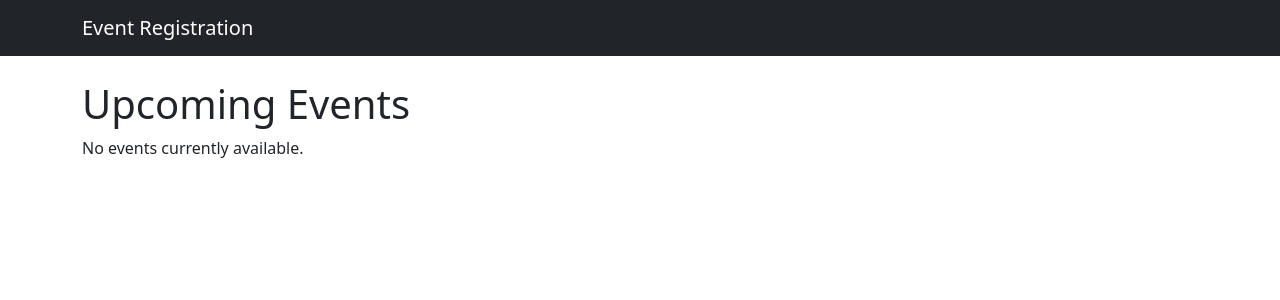
After one commit to rennexcallaghan/kcc-event-app, a Flask app: template templates/events.html in a window 1280 px wide. The commit adds this page. Shown: the top 300 px of the page. Run offline with Flask 3, Linux system fonts and the light colour scheme; the template is opened without the code that fills it, so the values that code supplies are empty.

Commit message:
Added HTML Frontend

```diff
--- a/app.py
+++ b/app.py
@@ -1,38 +1,100 @@
-
 import os
-from flask import Flask, jsonify
+from datetime import datetime
+from flask import Flask, request, jsonify, abort, render_template, redirect, url_for, flash
 from flask_sqlalchemy import SQLAlchemy
 
 app = Flask(__name__)
+app.secret_key = os.getenv("SECRET_KEY", "dev")
 
-# SQLite-only configuration
-app.config["SQLALCHEMY_DATABASE_URI"] = "sqlite:///local.db"
+app.config["SQLALCHEMY_DATABASE_URI"] = os.getenv(
+    "DATABASE_URL",
+    "sqlite:///local.db"
+)
 app.config["SQLALCHEMY_TRACK_MODIFICATIONS"] = False
 
 db = SQLAlchemy(app)
 
-class User(db.Model):
+class Event(db.Model):
     id = db.Column(db.Integer, primary_key=True)
-    username = db.Column(db.String(64), unique=True, nullable=False)
+    name = db.Column(db.String(150), nullable=False)
+    registration_start = db.Column(db.DateTime, nullable=False)
+    registration_end = db.Column(db.DateTime, nullable=False)
+
+class Registration(db.Model):
+    id = db.Column(db.Integer, primary_key=True)
+    event_id = db.Column(db.Integer, db.ForeignKey('event.id'), nullable=False)
+    registrant_name = db.Column(db.String(100), nullable=False)
+    registrant_email = db.Column(db.String(120), nullable=False)
+    paid = db.Column(db.Boolean, default=False)
+    timestamp = db.Column(db.DateTime, default=datetime.utcnow)
+
+    event = db.relationship('Event', backref=db.backref('registrations', lazy=True))
 
 @app.route("/")
-def index():
-    return jsonify(message="Welcome to your Flask + SQLite app!")
+def home():
+    events = Event.query.order_by(Event.registration_start).all()
+    return render_template("events.html", events=events)
 
-@app.route("/add-user/<username>")
-def add_user(username):
-    if User.query.filter_by(username=username).first():
-        return jsonify(message="User already exists."), 409
+@app.route("/events/<int:event_id>/register", methods=["GET", "POST"])
+def register(event_id):
+    event = Event.query.get_or_404(event_id)
+    now = datetime.utcnow()
+    if not (event.registration_start <= now <= event.registration_end):
+        flash("Registration is closed for this event.", "danger")
+        return redirect(url_for("home"))
 
-    new_user = User(username=username)
-    db.session.add(new_user)
+    if request.method == "POST":
+        name = request.form.get("name")
+        email = request.form.get("email")
+        if not name or not email:
+            flash("Please enter your name and email.", "warning")
+            return render_template("register.html", event=event)
+
+        registration = Registration(
+            event_id=event.id,
+            registrant_name=name,
+            registrant_email=email,
+            paid=False
+        )
+        db.session.add(registration)
+        db.session.commit()
+        flash("Registration successful!", "success")
+        return redirect(url_for("registrations", event_id=event.id))
+
+    return render_template("register.html", event=event)
+
+@app.route("/events/<int:event_id>/registrations")
+def registrations(event_id):
+    event = Event.query.get_or_404(event_id)
+    registrations = Registration.query.filter_by(event_id=event.id).order_by(Registration.timestamp.desc()).all()
+    return render_template("registrations.html", event=event, registrations=registrations)
+
+@app.route("/api/events", methods=["GET"])
+def api_list_events():
+    events = Event.query.all()
+    return jsonify(events=[{
+        "id": e.id,
+        "name": e.name,
+        "registration_start": e.registration_start.isoformat(),
+        "registration_end": e.registration_end.isoformat()
+    } for e in events])
+
+@app.route("/api/events", methods=["POST"])
+def api_create_event():
+    data = request.json
+    if not data:
+        abort(400, "Request must be JSON")
+    try:
+        event = Event(
+            name=data["name"],
+            registration_start=datetime.fromisoformat(data["registration_start"]),
+            registration_end=datetime.fromisoformat(data["registration_end"]),
+        )
+    except (KeyError, ValueError) as e:
+        abort(400, f"Missing or invalid data: {e}")
+    db.session.add(event)
     db.session.commit()
-    return jsonify(message=f"User '{username}' added.")
-
-@app.route("/users")
-def list_users():
-    users = User.query.all()
-    return jsonify(users=[u.username for u in users])
+    return jsonify(message="Event created", event_id=event.id), 201
 
 if __name__ == "__main__":
     with app.app_context():
--- a/templates/base.html
+++ b/templates/base.html
@@ -1,19 +1,29 @@
-
-<!DOCTYPE html>
+<!doctype html>
 <html lang="en">
 <head>
-    <meta charset="UTF-8">
-    <title>Kingston Church of Christ Events</title>
-    <link href="https://cdn.jsdelivr.net/npm/bootstrap@5.3.0/dist/css/bootstrap.min.css" rel="stylesheet">
-    <link rel="stylesheet" href="{{ url_for('static', filename='style.css') }}">
+  <meta charset="utf-8">
+  <title>Event Registration</title>
+  <link href="https://cdn.jsdelivr.net/npm/bootstrap@5.3.0/dist/css/bootstrap.min.css" rel="stylesheet">
 </head>
-<body class="p-4">
+<body>
+  <nav class="navbar navbar-expand navbar-dark bg-dark mb-4">
     <div class="container">
-        <div class="d-flex align-items-center mb-4">
-            <img src="{{ url_for('static', filename='logo.png') }}" height="60" class="me-3">
-            <h1 class="mb-0">Kingston Church of Christ Events</h1>
-        </div>
-        {% block content %}{% endblock %}
+      <a class="navbar-brand" href="{{ url_for('home') }}">Event Registration</a>
     </div>
+  </nav>
+  <div class="container">
+    {% with messages = get_flashed_messages(with_categories=true) %}
+      {% if messages %}
+        {% for category, message in messages %}
+          <div class="alert alert-{{category}} alert-dismissible fade show" role="alert">
+            {{ message }}
+            <button type="button" class="btn-close" data-bs-dismiss="alert"></button>
+          </div>
+        {% endfor %}
+      {% endif %}
+    {% endwith %}
+    {% block content %}{% endblock %}
+  </div>
+  <script src="https://cdn.jsdelivr.net/npm/bootstrap@5.3.0/dist/js/bootstrap.bundle.min.js"></script>
 </body>
 </html>
--- /dev/null
+++ b/templates/events.html
@@ -0,0 +1,19 @@
+{% extends "base.html" %}
+{% block content %}
+<h1>Upcoming Events</h1>
+{% if events %}
+  <ul class="list-group">
+    {% for event in events %}
+      <li class="list-group-item d-flex justify-content-between align-items-center">
+        <div>
+          <h5>{{ event.name }}</h5>
+          <small>Registration: {{ event.registration_start.strftime('%Y-%m-%d %H:%M') }} to {{ event.registration_end.strftime('%Y-%m-%d %H:%M') }}</small>
+        </div>
+        <a href="{{ url_for('register', event_id=event.id) }}" class="btn btn-primary btn-sm">Register</a>
+      </li>
+    {% endfor %}
+  </ul>
+{% else %}
+  <p>No events currently available.</p>
+{% endif %}
+{% endblock %}
```
Also changed, not shown: templates/register.html (added, +15 -0 lines), templates/registrations.html (added, +29 -0 lines).
